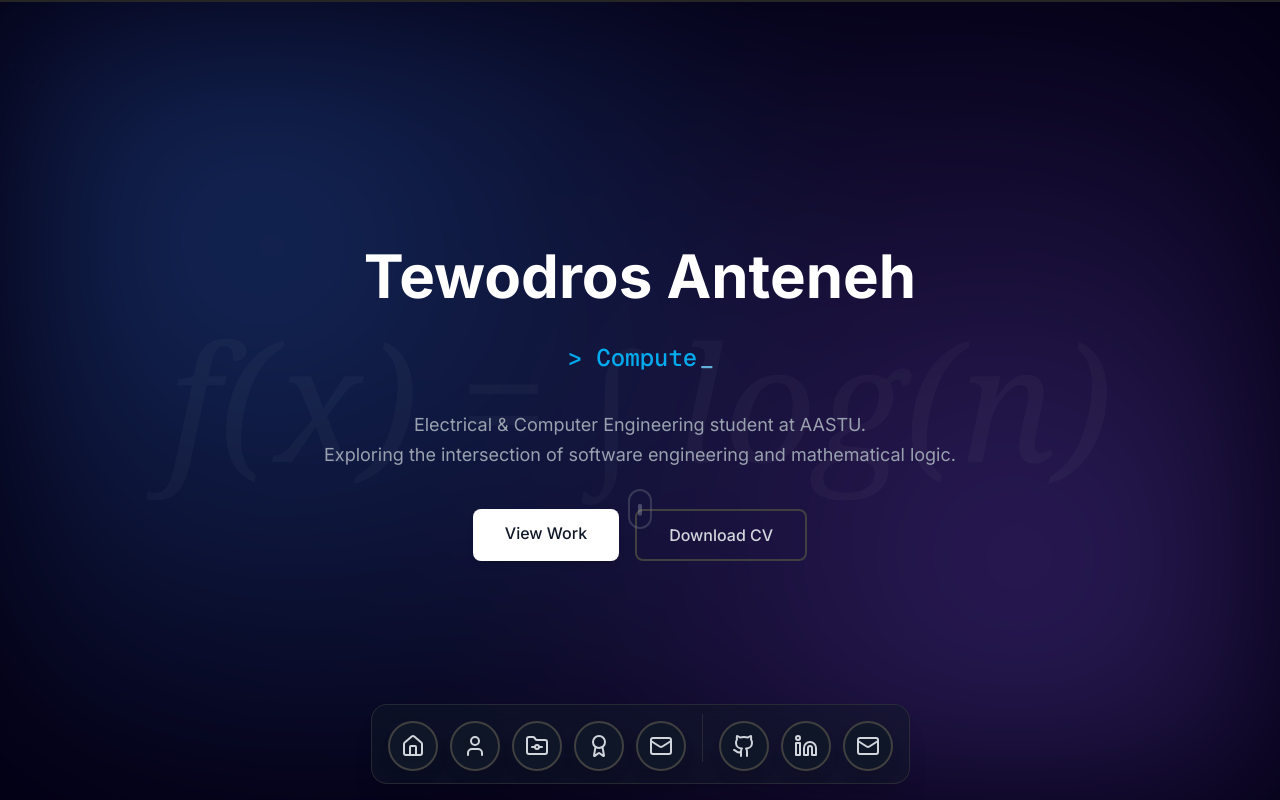
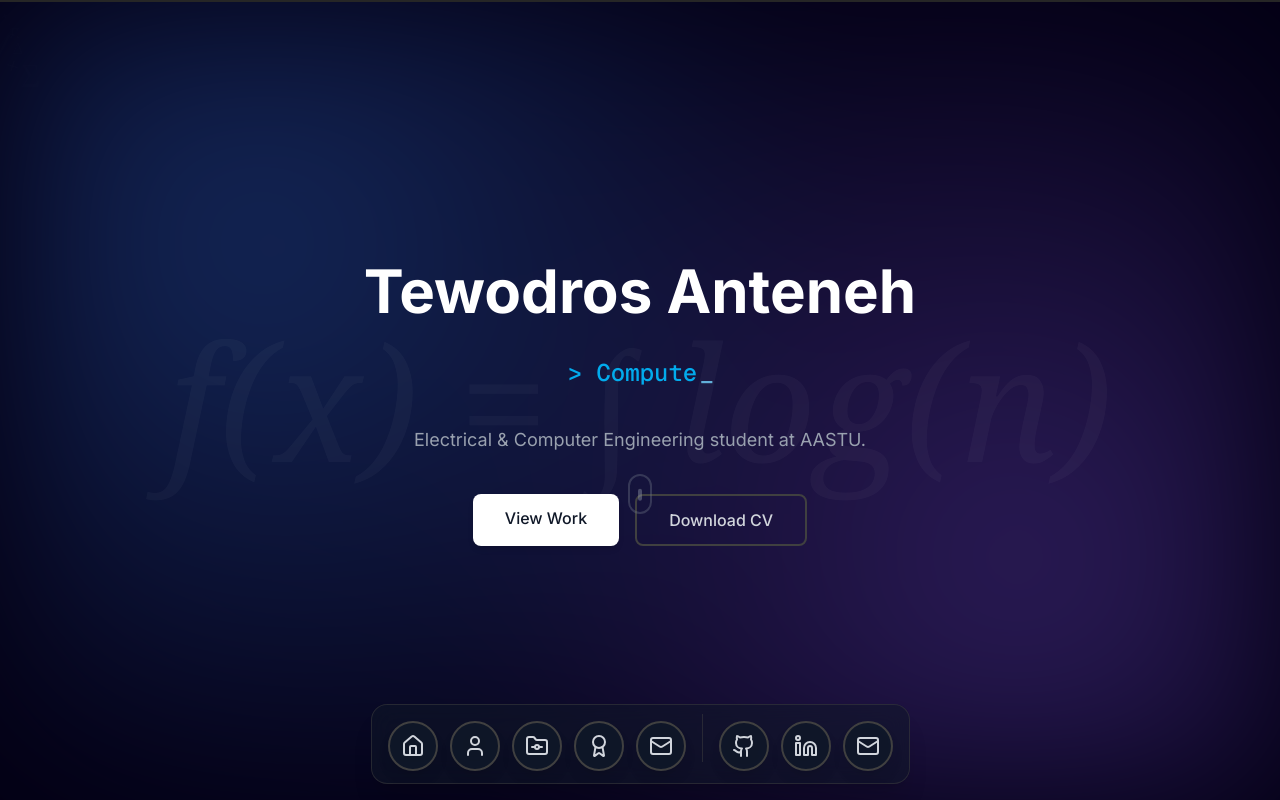
Before and after one commit to Teddy-137/my-portfolio, a Next.js app: page / in a window 1280 px wide. Shown: the top 800 px of the page. Built offline with nearby package versions, Linux system fonts and the light colour scheme.

Commit message:
Remove specific text from the Hero component and update the Netlify build command to use pnpm.

```diff
--- a/components/Hero.js
+++ b/components/Hero.js
@@ -39,7 +39,6 @@ const Hero = () => {
     "Backend Developer",
     "Computer Engineering Student",
     "Mathematics Enthusiast",
-    "Logic & Algorithms"
   ];
 
   const typingText = useTypingEffect(roles);
@@ -90,7 +89,6 @@ const Hero = () => {
         >
           Electrical & Computer Engineering student at AASTU.
           <br className="hidden md:block" />
-          Exploring the intersection of software engineering and mathematical logic.
         </motion.p>
 
         {/* Buttons */}
```
Also changed, not shown: 1 other file (tests, documents, lock files or other folders).
